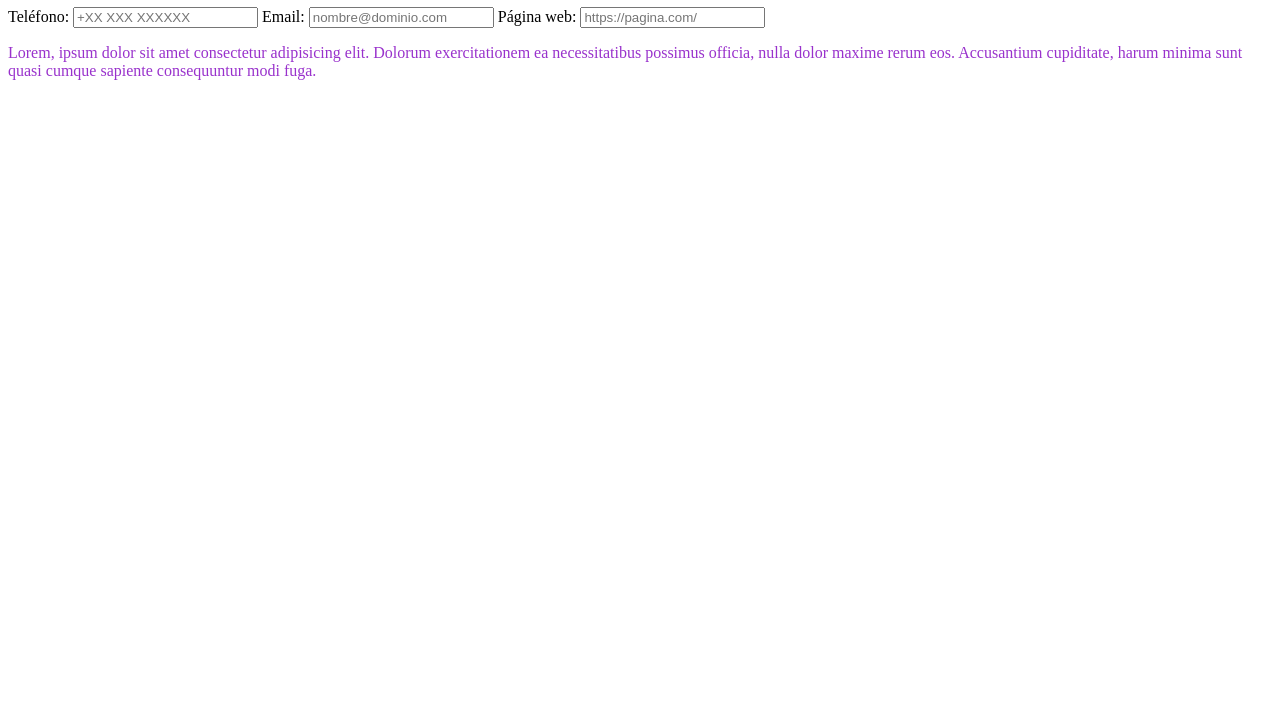
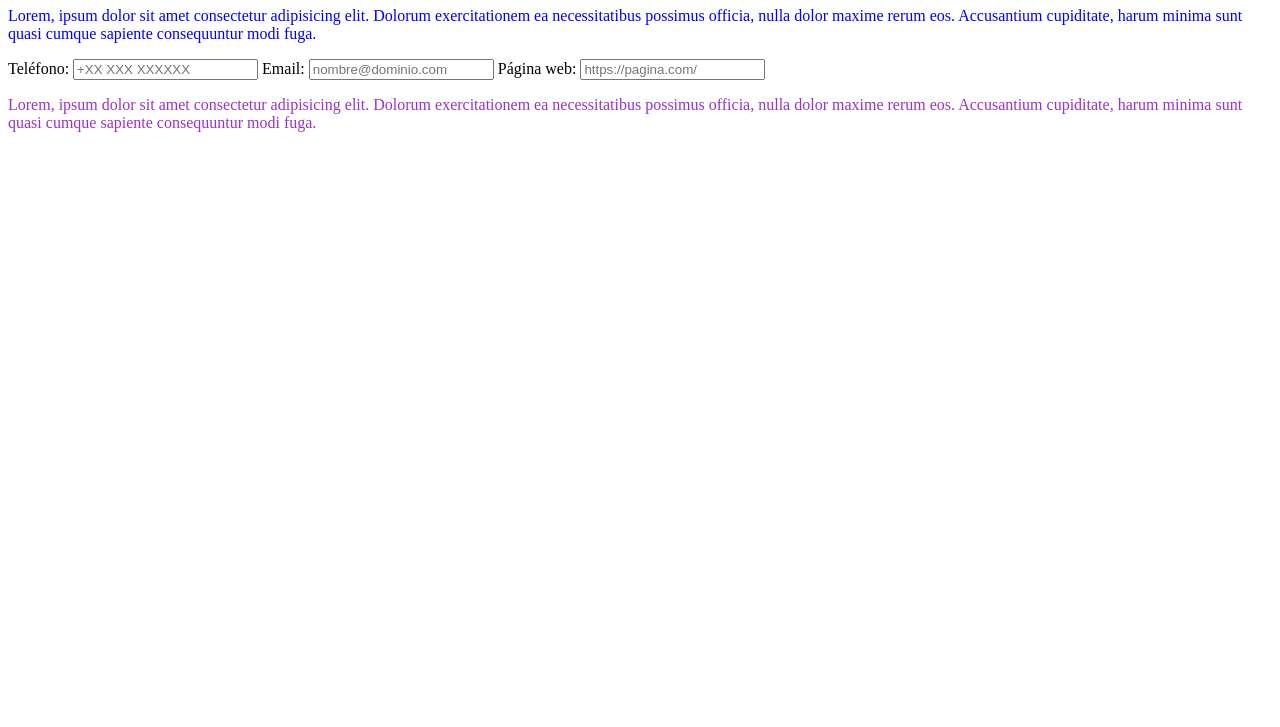
Before and after one commit to pgrl77/subiragit, a plain HTML site: page index.html in a window 1280 px wide. Shown: the part 73-800 px from the top of the page. Drawn offline with Linux system fonts and the light colour scheme.

Commit message:
Update index.html
se agrego un párrafo en azul

```diff
--- a/index.html
+++ b/index.html
@@ -8,6 +8,8 @@
 </head>
 <body>
     <h1>Trabajando con github</h1>
+
+     <p style="color:blue;">Lorem, ipsum dolor sit amet consectetur adipisicing elit. Dolorum exercitationem ea necessitatibus possimus officia, nulla dolor maxime rerum eos. Accusantium cupiditate, harum minima sunt quasi cumque sapiente consequuntur modi fuga.</p>
     <form name="formulario" method="post" action="/send.php">
         <!-- Campo de entrada de teléfono -->
         Teléfono:
```
